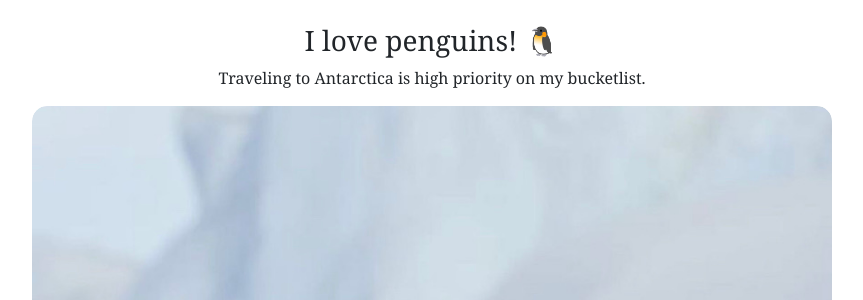
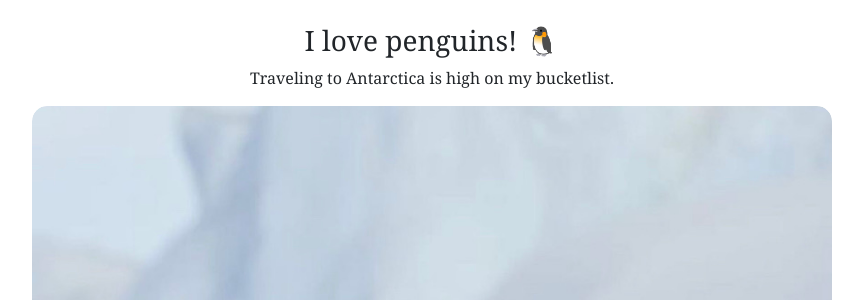
Before and after one commit to simonxie1998/personal-website, a Django app: page /penguins/ in a window 1280 px wide. Shown: the part 116-416 px from the top of the page, without its empty margins (208-1071 px from the left). Run offline with Django 4.2, Linux system fonts and the light colour scheme.

Commit message:
fix grammar

```diff
--- a/home/templates/home/penguins.html
+++ b/home/templates/home/penguins.html
@@ -1,7 +1,7 @@
 {% extends 'home/base.html' %} {% load static %} {% block content %}
 <br>
 <h3>I love penguins! &#128039;</h3>
-<p class="summary">Traveling to Antarctica is high priority on my bucketlist.</p>
+<p class="summary">Traveling to Antarctica is high on my bucketlist.</p>
 <div id="carouselExampleIndicators" class="carousel slide mx-auto" data-bs-ride="carousel" style="max-width:800px">
     <div class="carousel-indicators">
         <button type="button" data-bs-target="#carouselExampleIndicators" data-bs-slide-to="0" class="active" aria-current="true" aria-label="Slide 1"></button>
```
